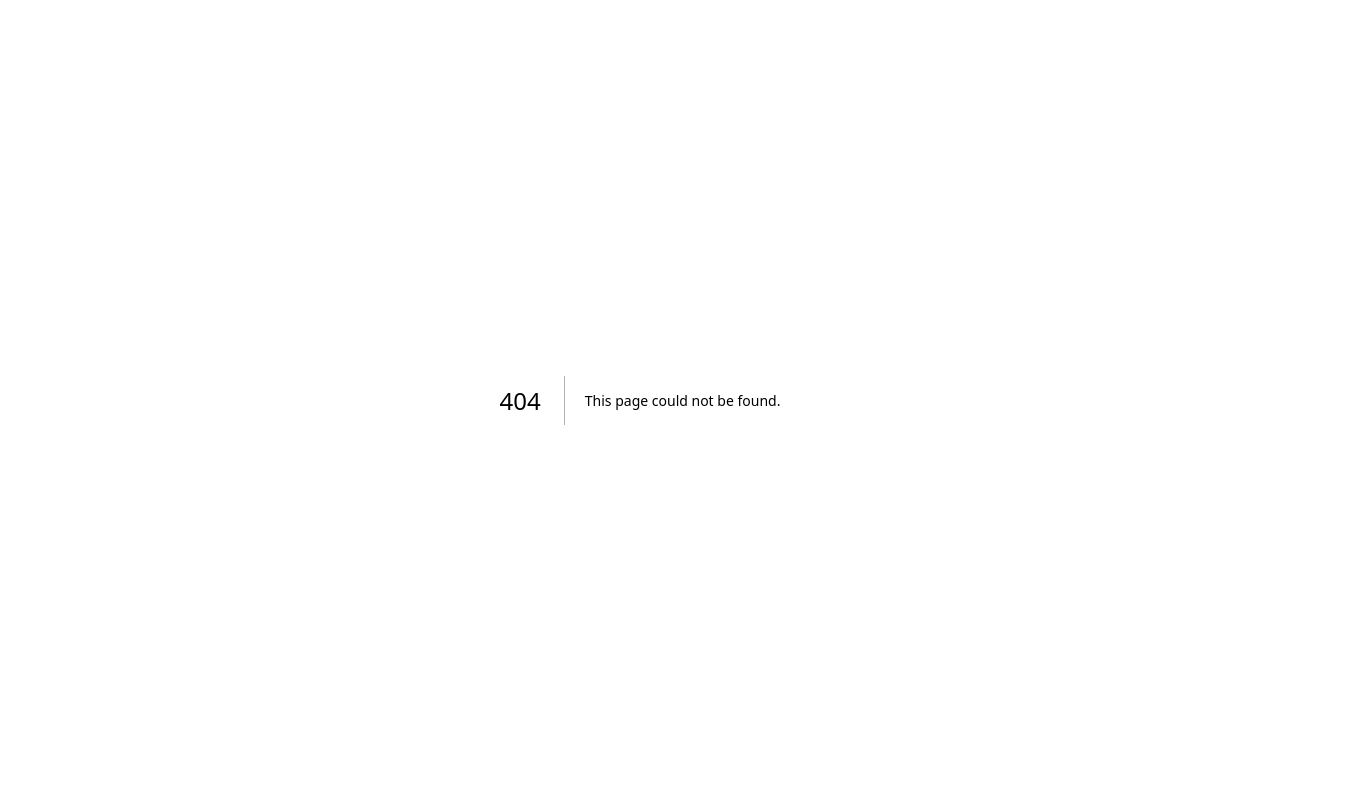
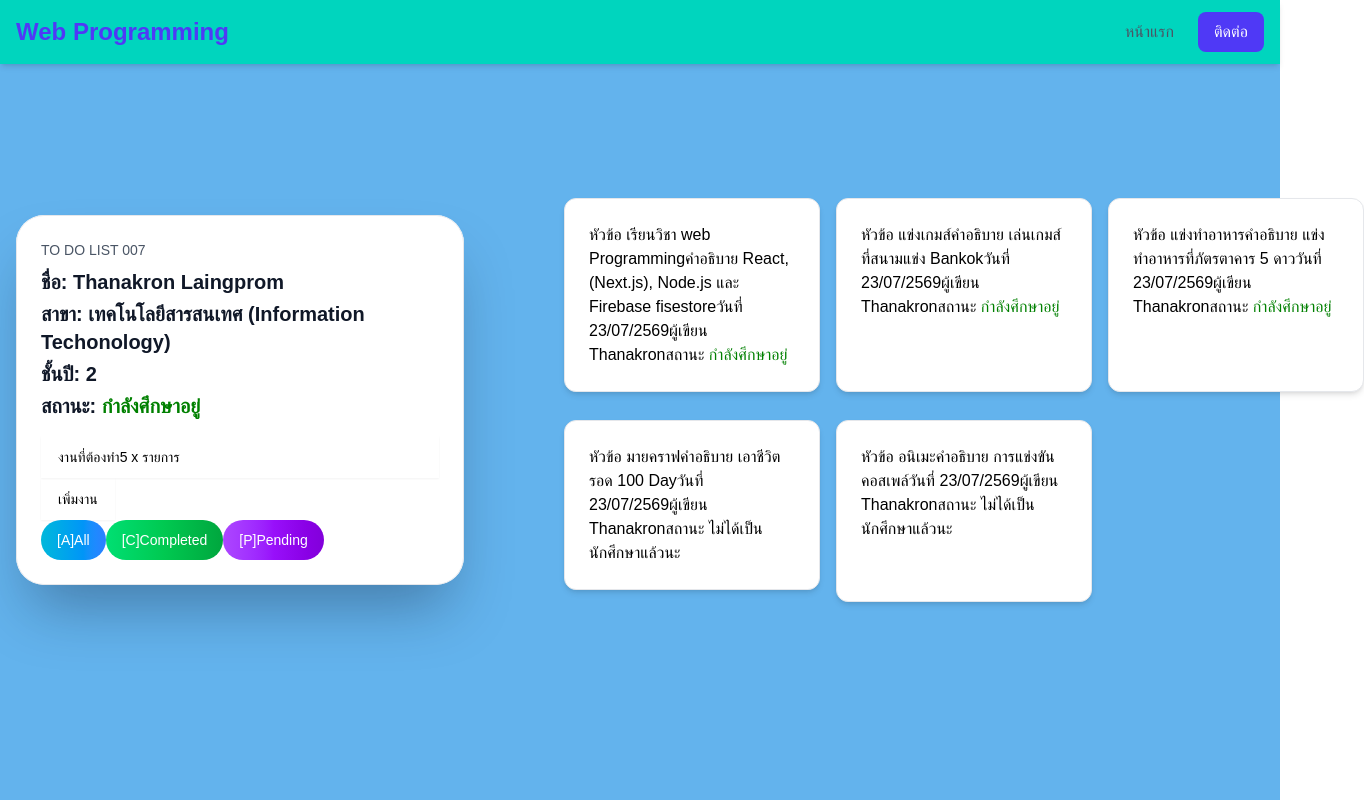
Before and after one commit to marktuns142-star/Mark-next-app, a Next.js app: page /week04 in a window 1280 px wide. Before the commit this address had no page. Shown: the top 800 px of the page, 1364 px wide, since content can reach past the window. Built offline with nearby package versions, Linux system fonts and the light colour scheme.

Commit message:
week04 commit

```diff
--- /dev/null
+++ b/app/data/dataItem.tsx
@@ -0,0 +1,46 @@
+export const dataItem = [
+
+    {
+        id: 1,
+        title: "เรียนวิชา web Programming",
+        desc: "React, (Next.js), Node.js และ Firebase fisestore",
+        date_added: "23/07/2569",
+        author: "Thanakron",
+        status: true
+    },
+    {
+        id: 2,
+        title: "แข่งเกมส์",
+        desc: "เล่นเกมส์ที่สนามแข่ง Bankok",
+        date_added: "23/07/2569",
+        author: "Thanakron",
+        status: true
+    },
+    {
+        id: 3,
+        title: "แข่งทำอาหาร",
+        desc: "แข่งทำอาหารที่ภัตรตาคาร 5 ดาว",
+        date_added: "23/07/2569",
+        author: "Thanakron",
+        status: true
+    }
+];
+
+export const appendItem = [
+ {
+    id: 4,
+    title: "มายคราฟ",
+    desc: "เอาชีวิตรอด 100 Day",
+    date_added: "23/07/2569",
+    author: "Thanakron",
+    status: false
+ },
+{
+    id: 5,
+    title: "อนิเมะ",
+    desc: "การแข่งขันคอสเพล์",
+    date_added: "23/07/2569",
+    author: "Thanakron",
+    status: false
+}
+];
--- /dev/null
+++ b/app/week04/page.tsx
@@ -0,0 +1,106 @@
+"use client";
+
+import Header from "../components/header";
+import Footer from "../components/footer";
+import { dataItem, appendItem } from "../data/dataItem";
+import { useState } from "react";
+import ToDoList from "../week03/page";
+
+export default function toDoList(){
+
+    const toDoList = [...dataItem, ...appendItem]
+    const [Tasks, setTasks] = useState(toDoList);
+    const [numOfTask, setNoft] = useState(Tasks.length);
+    const [status, setStatus] = useState(null);
+
+    const filteredTasks =
+     status == null ? Tasks
+     : Tasks.filter(
+        (item) => item.status == status
+     );
+
+    let name = "Thanakron Laingprom";
+    const major = "เทคโนโลยีสารสนเทศ (Information Techonology)";
+    let classYear = 2;
+    let classSec = "ทส.ท.";
+    let active = true;
+
+
+    const isActive = (act: boolean) => {
+    if (act)
+    return <span style={{ color: "green"}}>กำลังศึกษาอยู่</span>;
+    return <span style={{ color: "rad"}}>ไม่ได้เป็นนักศึกษาแล้วนะ</span>;
+  }
+ const addTask = () => {
+    const newTask ={
+        id: Tasks.length+1,
+        title: "ทดสอบเพิ่มงาน",
+        desc: "รายละเอียดของงานที่เพิ่ม",
+        date_added: "13/08/2569",
+        author: "Thanakron",
+        status: true
+
+    };
+
+    setTasks([...Tasks, newTask]);
+    setNoft (Tasks.length+1);
+ }
+
+    console.log(`Name: ${name} `);
+    console.log(`Major: ${major} `);
+
+    const tmp = filteredTasks.map((item,index) => {
+    const {id, title, desc, author, date_added, status} = item;
+
+    return (<div className="mx-25  w-full max-w-sm p-6 bg-white border border-gray-200 rounded-xl shadow-md text-black" key={id}>
+      หัวข้อ {title}
+      คำอธิบาย {desc}
+      วันที่ {date_added}
+      ผู้เขียน {author}
+      สถานะ {isActive(status)}
+      </div>);
+
+
+});
+ return (
+        <>
+        <Header/>
+     <main className=" bg-[#63b3ed] flex items-center justify-center px-4 py-10 h-screen  ">
+    <div className="w-full max-w-md rounded-[28px]  overflow-hidden shadow-[0_35px_60px_-15px_rgba(15,23,42,0.35)] bg-white transition-shadow duration-300 hover:shadow-[0_40px_80px_-20px_rgba(15,23,42,0.4)]">
+        <div className="p-6 border border-gray-200 rounded-[28px]">
+            <div className="mb-4">
+                <p className="text-sm text-gray-600 flex items-center mb-2 font-medium">
+                    TO DO LIST 007
+
+                </p>
+                <div className="text-gray-900 font-bold text-xl space-y-1 ">
+                    <p>ชื่อ: {name}</p>
+                    <p>สาขา: {major}</p>
+                    <p>ชั้นปี: {classYear}</p>
+                    <p>สถานะ: {isActive(active)}</p>
+
+                </div>
+            </div>
+            <div className="text-black bg-brand box-border border border-transparent hover:bg-brand-strong focus:ring-4 focus:ring-brand-medium shadow-xs font-medium leading-5 rounded-base text-sm px-4 py-2.5 focus:outline-none">งานที่ต้องทำ{numOfTask} x รายการ{}</div>
+        <div>
+            <button className="text-black bg-brand box-border border border-transparent hover:bg-brand-strong focus:ring-4 focus:ring-brand-medium shadow-xs font-medium leading-5 rounded-base text-sm px-4 py-2.5 focus:outline-none" onClick={addTask}>เพิ่มงาน</button>
+        </div>
+        <div>
+            <button className="text-white bg-gradient-to-r from-cyan-500 to-blue-500 hover:bg-gradient-to-bl focus:ring-4 focus:outline-none focus:ring-cyan-300 dark:focus:ring-cyan-800 font-medium rounded-full text-sm px-4 py-2.5 text-center leading-5" onClick={() => setStatus(null)}> [A]All</button>
+            <button className="text-white bg-gradient-to-r from-green-400 via-green-500 to-green-600 hover:bg-gradient-to-br focus:ring-4 focus:outline-none focus:ring-green-300 dark:focus:ring-green-800 font-medium rounded-base text-sm px-4 py-2.5 text-center leading-5 rounded-full" onClick={() => setStatus(true)}> [C]Completed</button>
+            <button className="text-white bg-gradient-to-r from-purple-500 via-purple-600 to-purple-700 hover:bg-gradient-to-br focus:ring-4 focus:outline-none focus:ring-purple-300 dark:focus:ring-purple-800 font-medium rounded-base text-sm px-4 py-2.5 text-center leading-5 rounded-full" onClick={() => setStatus(false)}>[P]Pending</button>
+        </div>
+        </div>
+    </div>
+        <div className="space-y-3 flex justify-center grid grid-cols-1 md:grid-cols-2 lg:grid-cols-3 gap-4">
+      {tmp}
+        </div>
+      </main>
+    <div>
+
+    </div>
+    <Footer />
+    </>
+  );
+
+}
```
Also changed, not shown: app/week03/page.tsx (line endings or trailing spaces).
